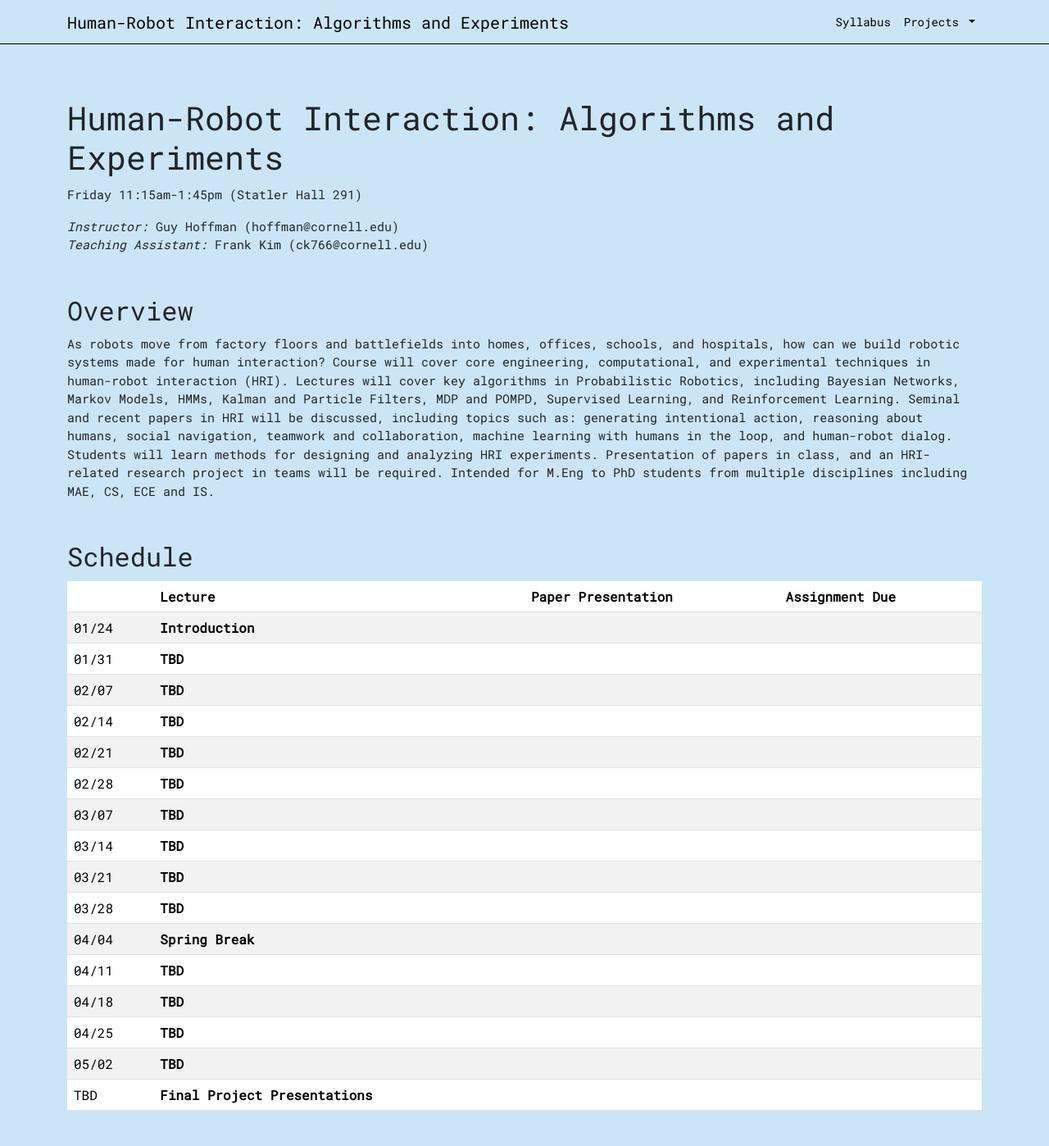
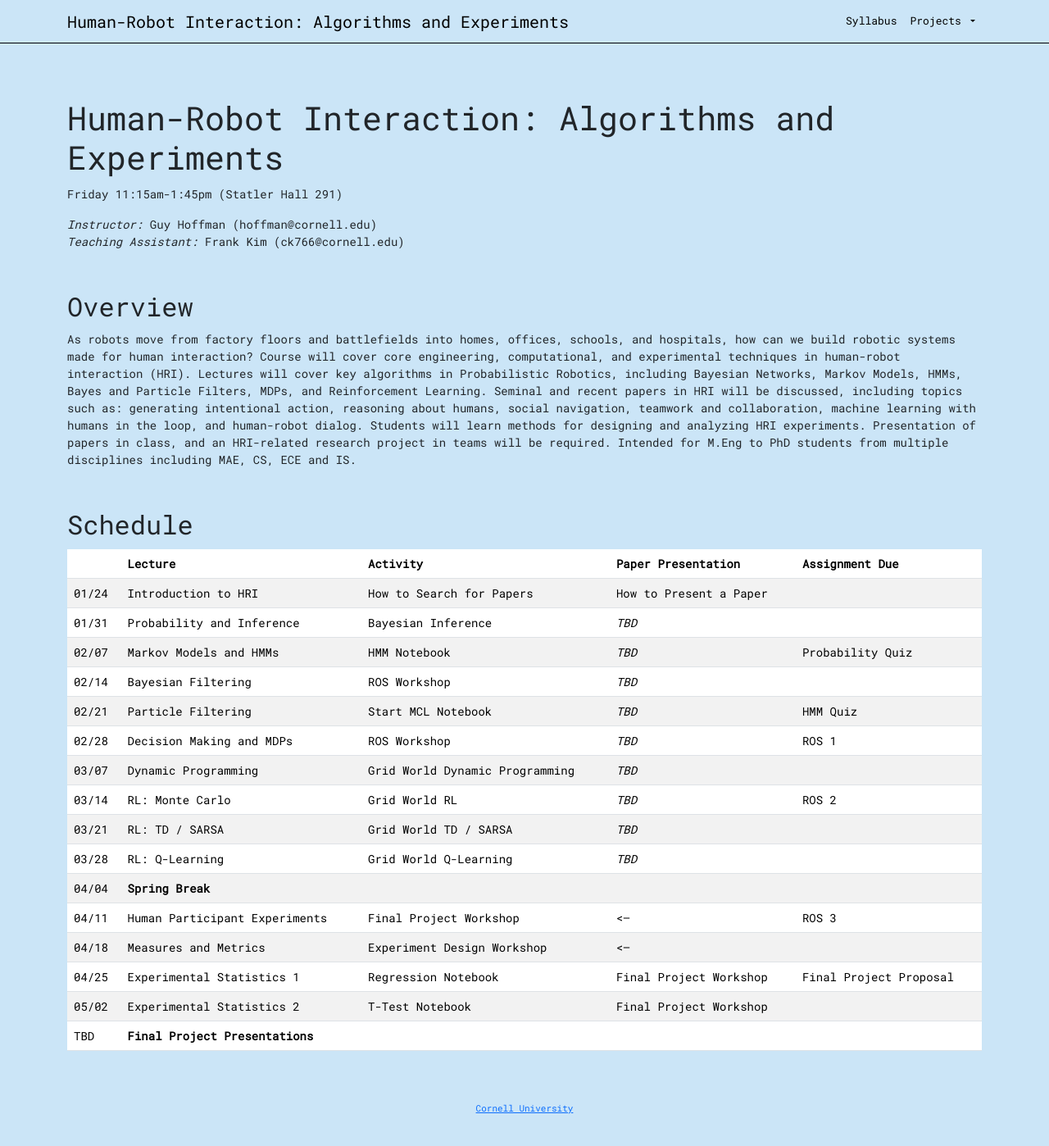
Before and after one commit to HRI-Class/mae6710, a Jekyll site: the page built from docs/index.md, in a window 1280 px wide and 1400 px high. Shown: the whole window at 82% size. Built offline with Jekyll 4.4.1, drawn with Linux system fonts in a browser that asks for light colours; our own code applies the rules of GitHub Pages for plain Markdown files.

Commit message:
Update course schedule

```diff
--- a/docs/css/style_2025.css
+++ b/docs/css/style_2025.css
@@ -1,5 +1,5 @@
 body {
-	font-size: 15px;
+	font-size: 14px;
 	font-family: 'Roboto Mono', monospace;
   padding-top: 70px;
   padding-bottom: 20px;
@@ -13,7 +13,7 @@ body {
   border-bottom: 1px solid #000;
 }
 .navbar-nav .nav-link{
-	font-size: 14px;
+  font-size: 13px;
   color: #000;
   font-weight: 300;
 }
@@ -42,6 +42,10 @@ body {
 
 /* ------------ OTHER STYLES ------------ */
 
+.table {
+  font-size: 14px;
+}
+
 .container img{
 	max-width:100%;
 }
@@ -52,6 +56,6 @@ h1, h2, h3 {
 }
 
 footer{
-	font-size:14px;
+	font-size:11px;
   padding-top: 30px;
 }
--- a/docs/index.md
+++ b/docs/index.md
@@ -14,26 +14,26 @@ Frank Kim (ck766@cornell.edu)
 
 ## Overview
 
-As robots move from factory floors and battlefields into homes, offices, schools, and hospitals, how can we build robotic systems made for human interaction?  Course will cover core engineering, computational, and experimental techniques in human-robot interaction (HRI). Lectures will cover key algorithms in Probabilistic Robotics, including Bayesian Networks, Markov Models, HMMs, Kalman and Particle Filters, MDP and POMPD, Supervised Learning, and Reinforcement Learning. Seminal and recent papers in HRI will be discussed, including topics such as: generating intentional action, reasoning about humans, social navigation, teamwork and collaboration, machine learning with humans in the loop, and human-robot dialog. Students will learn methods for designing and analyzing HRI experiments.  Presentation of papers in class, and an HRI-related research project in teams will be required.  Intended for M.Eng to PhD students from multiple disciplines including MAE, CS, ECE and IS.
+As robots move from factory floors and battlefields into homes, offices, schools, and hospitals, how can we build robotic systems made for human interaction?  Course will cover core engineering, computational, and experimental techniques in human-robot interaction (HRI). Lectures will cover key algorithms in Probabilistic Robotics, including Bayesian Networks, Markov Models, HMMs, Bayes and Particle Filters, MDPs, and Reinforcement Learning. Seminal and recent papers in HRI will be discussed, including topics such as: generating intentional action, reasoning about humans, social navigation, teamwork and collaboration, machine learning with humans in the loop, and human-robot dialog. Students will learn methods for designing and analyzing HRI experiments.  Presentation of papers in class, and an HRI-related research project in teams will be required.  Intended for M.Eng to PhD students from multiple disciplines including MAE, CS, ECE and IS.
 
 ## Schedule
 
 {: .overview .table .table-striped :}
-||Lecture| Paper Presentation |Assignment Due |
-|--|--|--|--|
-| 01/24 | **Introduction** | | |
-| 01/31 | **TBD** | | |
-| 02/07 | **TBD** | | |
-| 02/14 | **TBD** | | |
-| 02/21 | **TBD** | | |
-| 02/28 | **TBD** | | |
-| 03/07 | **TBD** | | |
-| 03/14 | **TBD** | | |
-| 03/21 | **TBD** | | |
-| 03/28 | **TBD** | | |
-| 04/04 | **Spring Break** | | |
-| 04/11 | **TBD** | | |
-| 04/18 | **TBD** | | |
-| 04/25 | **TBD** | | |
-| 05/02 | **TBD** | | |
-| TBD   | **Final Project Presentations** | | |
+||Lecture| Activity | Paper Presentation | Assignment Due |
+|--|--|--|--|--|
+| 01/24 | Introduction to HRI | How to Search for Papers | How to Present a Paper | |
+| 01/31 | Probability and Inference | Bayesian Inference | _TBD_ | |
+| 02/07 | Markov Models and HMMs | HMM Notebook | _TBD_ | Probability Quiz |
+| 02/14 | Bayesian Filtering | ROS Workshop | _TBD_ | |
+| 02/21 | Particle Filtering | Start MCL Notebook | _TBD_ | HMM Quiz|
+| 02/28 | Decision Making and MDPs | ROS Workshop | _TBD_ | ROS 1|
+| 03/07 | Dynamic Programming | Grid World Dynamic Programming | _TBD_ | |
+| 03/14 | RL: Monte Carlo | Grid World RL | _TBD_ | ROS 2 |
+| 03/21 | RL: TD / SARSA | Grid World TD / SARSA | _TBD_ |  |
+| 03/28 | RL: Q-Learning | Grid World Q-Learning | _TBD_ | |
+| 04/04 | **Spring Break** | | | |
+| 04/11 | Human Participant Experiments | Final Project Workshop | <--- | ROS 3 |
+| 04/18 | Measures and Metrics | Experiment Design Workshop | <--- | |
+| 04/25 | Experimental Statistics 1 | Regression Notebook | Final Project Workshop | Final Project Proposal|
+| 05/02 | Experimental Statistics 2 | T-Test Notebook | Final Project Workshop  | |
+| TBD   | **Final Project Presentations** | | | |
```
